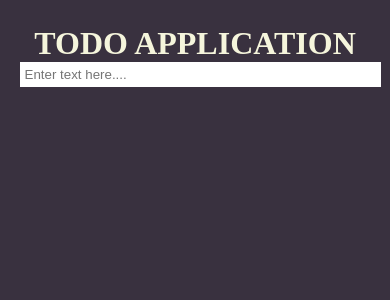
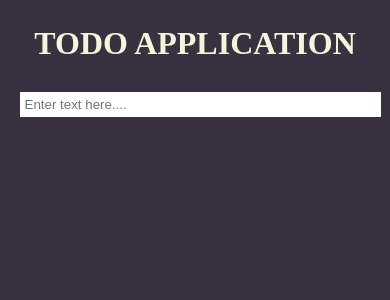
Before and after one commit to kavitasoren02/InnomaticsProjects, a React (Vite) app in the folder React-Assignment5/Todo/: page / in a window 390 px wide. Shown: the top 300 px of the page. Built offline with nearby package versions, Linux system fonts and the light colour scheme.

Commit message:
TODO-list

```diff
--- a/React-Assignment5/Todo/src/App.css
+++ b/React-Assignment5/Todo/src/App.css
@@ -78,7 +78,7 @@ body {
   .todo .lists,
   .todo .addItem {
     width: 90%;
-    margin: 0 auto;
+    /* margin: 0 auto; */
   }
 
   .todo .lists .item {
```
